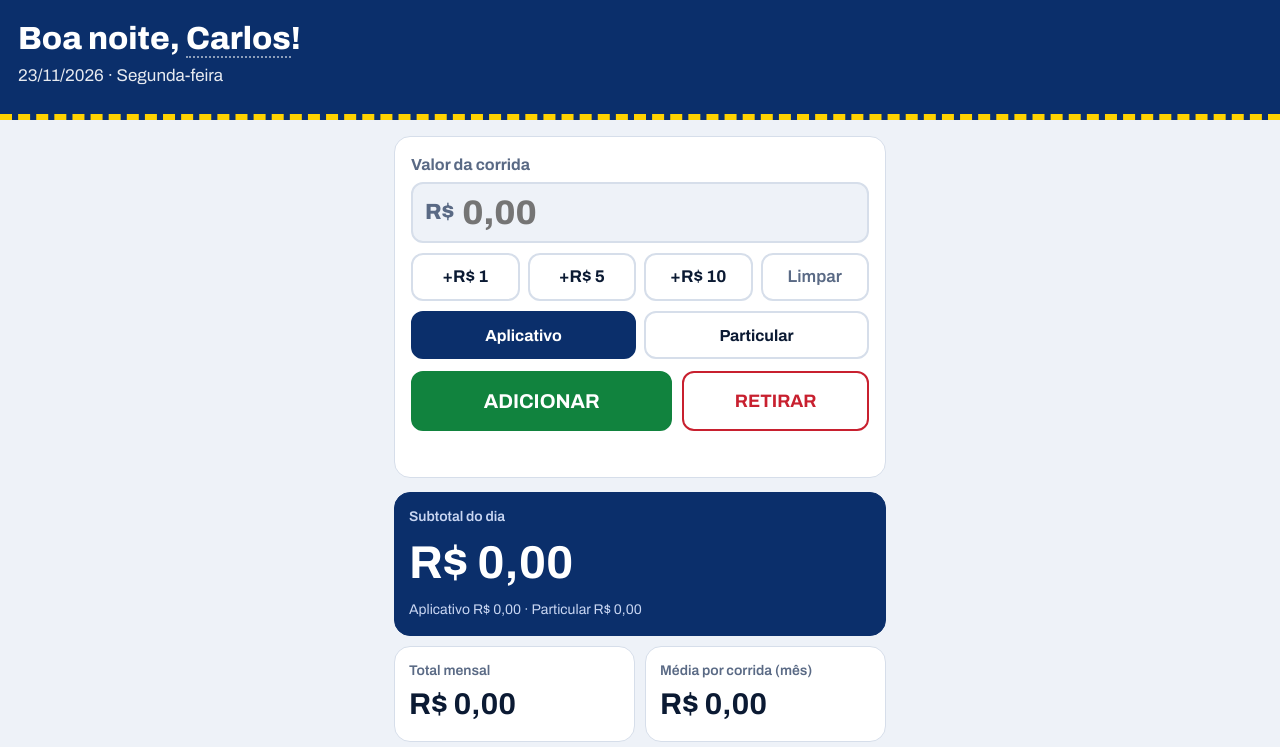
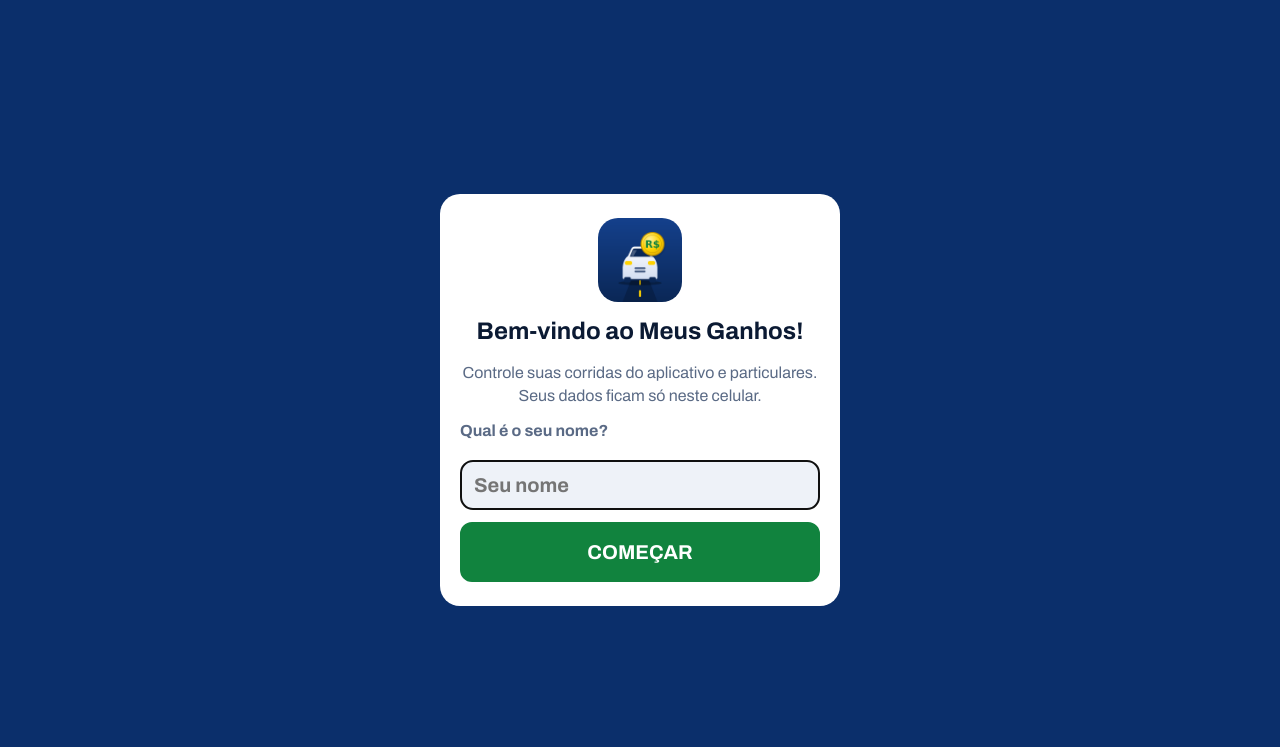
Before and after one commit to correiacarlos/Meus-ganhos, a plain HTML site: page index.html in a window 1280 px wide. Shown: the top 747 px of the page. Drawn offline with Linux system fonts and the light colour scheme.

Commit message:
Tela de boas-vindas pedindo o nome no primeiro uso
Co-Authored-By: Claude Opus 5.5 <noreply@anthropic.com>
Claude-Session: https://claude.ai/code/session_01NPGbk4PDsQxxs83nDZkNa6

```diff
--- a/index.html
+++ b/index.html
@@ -27,6 +27,12 @@ body{margin:0;background:var(--bg);color:var(--ink);font:16px/1.45 Archivo,syste
 .top h1{margin:0;font-size:32px;line-height:1.05;font-stretch:115%;font-weight:800}
 .top h1 button{all:unset;cursor:pointer;border-bottom:2px dotted #fff8}
 .top p{margin:6px 0 0;font-size:17px;opacity:.9;text-transform:none}
+.boas{position:fixed;inset:0;z-index:9;background:var(--blue);display:grid;place-items:center;padding:20px}
+.boas[hidden]{display:none}
+.boasc{background:var(--card);color:var(--ink);border-radius:20px;padding:24px 20px;width:100%;max-width:400px;display:grid;gap:12px;text-align:center}
+.boasc img{margin:0 auto;border-radius:20px}.boasc h2{margin:0;font-size:24px}.boasc p{margin:0;color:var(--mut)}
+.boasc label{text-align:left;margin:0}
+.boasc input{font:700 20px Archivo,system-ui,sans-serif;padding:12px;border-radius:12px;border:2px solid var(--line);background:var(--bg);color:var(--ink);width:100%}
 main{max-width:520px;margin:0 auto;padding:16px 14px 40px;display:grid;gap:14px}
 .card{background:var(--card);border:1px solid var(--line);border-radius:16px;padding:16px}
 label.l{display:block;font-weight:700;margin-bottom:6px;color:var(--mut)}
@@ -76,6 +82,16 @@ textarea{width:100%;min-height:90px;font:14px monospace;border-radius:10px;borde
 </style>
 </head>
 <body>
+<div class="boas" id="boas" hidden>
+  <form class="boasc" id="boasF">
+    <img src="icon-192.png" alt="" width="84" height="84">
+    <h2>Bem-vindo ao Meus Ganhos!</h2>
+    <p>Controle suas corridas do aplicativo e particulares. Seus dados ficam só neste celular.</p>
+    <label class="l" for="boasNome">Qual é o seu nome?</label>
+    <input id="boasNome" autocomplete="given-name" placeholder="Seu nome" required>
+    <button class="add" type="submit">COMEÇAR</button>
+  </form>
+</div>
 <header class="top">
   <h1 id="greet">Bom dia, <button id="nome" title="Toque para mudar o nome">Carlos</button>!</h1>
   <p id="hoje"></p>
@@ -149,7 +165,7 @@ textarea{width:100%;min-height:90px;font:14px monospace;border-radius:10px;borde
 {
 const KEY='ganhos_motorista_v1';
 const $=id=>document.getElementById(id);
-let db={nome:'Carlos',itens:[]};
+let db={nome:'',itens:[]};
 try{const s=localStorage.getItem(KEY);if(s)db=Object.assign(db,JSON.parse(s))}catch(e){}
 const save=()=>{try{localStorage.setItem(KEY,JSON.stringify(db))}catch(e){}};
 let origem='app';
@@ -166,7 +182,7 @@ function flash(el,t,cor){el.textContent=t;el.style.color=cor||'';clearTimeout(el
 function header(){
   const n=new Date(),h=n.getHours();
   const s=h<12?'Bom dia':h<18?'Boa tarde':'Boa noite';
-  $('greet').firstChild.textContent=s+', ';
+  $('greet').firstChild.textContent=db.nome?s+', ':s;
   if($('nome'))$('nome').textContent=db.nome;
   $('hoje').textContent=pad(n.getDate())+'/'+pad(n.getMonth()+1)+'/'+n.getFullYear()+' · '+DIAS[n.getDay()];
 }
@@ -266,7 +282,7 @@ $('bDown').addEventListener('click',()=>{
   flash($('bMsg'),'Arquivo baixado.','var(--ok)')}catch(e){flash($('bMsg'),'Não deu pra baixar aqui; use Copiar.','var(--bad)')}
 });
 $('bRest').addEventListener('click',()=>{
-  try{const d=JSON.parse($('bTxt').value);if(!Array.isArray(d.itens))throw 0;db=Object.assign({nome:'Carlos',itens:[]},d);save();render();$('bTxt').value='';flash($('bMsg'),'Backup restaurado!','var(--ok)')}
+  try{const d=JSON.parse($('bTxt').value);if(!Array.isArray(d.itens))throw 0;db=Object.assign({nome:'',itens:[]},d);save();render();$('bTxt').value='';flash($('bMsg'),'Backup restaurado!','var(--ok)')}
   catch(e){flash($('bMsg'),'Backup inválido. Cole o texto completo.','var(--bad)')}
 });
 
@@ -326,6 +342,8 @@ function gerarPDF(){
 }
 $('pdf').addEventListener('click',gerarPDF);
 
+if(!db.nome){$('boas').hidden=false;setTimeout(()=>$('boasNome').focus(),300)}
+$('boasF').addEventListener('submit',e=>{e.preventDefault();const v=$('boasNome').value.trim();if(!v)return;db.nome=v;save();$('boas').hidden=true;render()});
 render();
 setInterval(header,60000);
 if('serviceWorker' in navigator&&location.protocol==='https:'){navigator.serviceWorker.register('sw.js').catch(()=>{})}
--- a/sw.js
+++ b/sw.js
@@ -1,4 +1,4 @@
-const CACHE='meus-ganhos-v2';
+const CACHE='meus-ganhos-v3';
 const ARQ=['./','./index.html','./manifest.webmanifest','./icon-192.png','./icon-512.png','./jspdf.umd.min.js'];
 self.addEventListener('install',e=>{e.waitUntil(caches.open(CACHE).then(c=>c.addAll(ARQ)));self.skipWaiting()});
 self.addEventListener('activate',e=>{e.waitUntil(caches.keys().then(ks=>Promise.all(ks.filter(k=>k!==CACHE).map(k=>caches.delete(k)))));self.clients.claim()});
```
